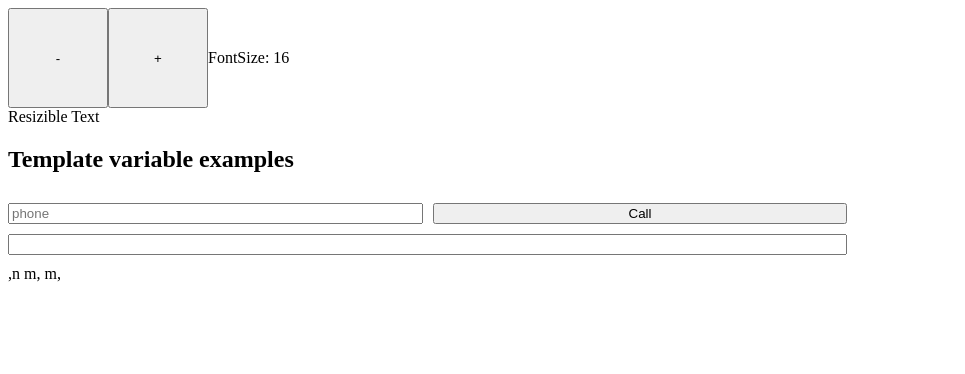
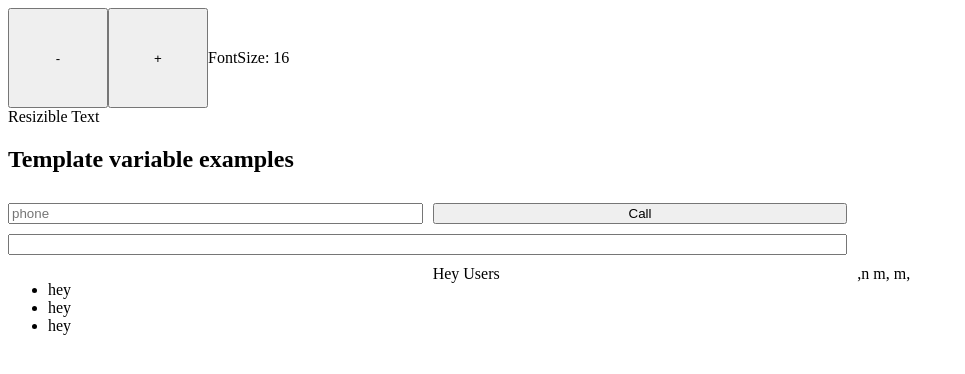
Before and after one commit to samade123/angular-my-first-project, an Angular app: page / in a window 1280 px wide. Shown: the top 374 px of the page, without its empty margins (0-965 px from the left). Built offline with nearby package versions, Linux system fonts and the light colour scheme.

Commit message:
ngswitch and ngfor

```diff
--- a/src/app/app.component.html
+++ b/src/app/app.component.html
@@ -9,12 +9,22 @@
   <input #ref1 type="text" [(ngModel)]="firstExample" />
   <span *ngIf="true">{{ref1.value}}</span>
 
+  <ul>
+    <li *ngFor="let item of items">
+      {{item.name}}
+    </li>
+  </ul>
+
+  <div [ngSwitch]="familyMember.name">
+    <span *ngSwitchCase="'John'">Hey Users</span>
+  </div>
+
 
   <!-- <ng-template [ngIf]="true">
     <span [appHighlight]="'red'" >{{ref1.value}}</span>
   </ng-template> -->
 
-  <span [appHighlight]="'red'" >,n m, m,</span>
+  <span [appHighlight]="'red'">,n m, m,</span>
 
 </main>
 
--- a/src/app/app.component.ts
+++ b/src/app/app.component.ts
@@ -4,17 +4,19 @@ import { Component, OnInit, OnDestroy, ViewEncapsulation } from '@angular/core';
   selector: 'app-root',
   templateUrl: './app.component.html',
   styleUrls: ['./app.component.scss'],
-  encapsulation: ViewEncapsulation.None
+  encapsulation: ViewEncapsulation.None,
 })
 // export class AppComponent implements OnInit, OnDestroy {
-  export class AppComponent {
-
+export class AppComponent {
   title = 'my-first-project';
   fontSizepx = 16;
-  firstExample='';
+  firstExample = '';
+
+  items = [{ name: 'hey' }, { name: 'hey' }, { name: 'hey' }];
+
+  familyMember = {name: "John"}
 
   callPhone(phone: string) {
-    console.log(phone)
+    console.log(phone);
   }
-
 }
```
